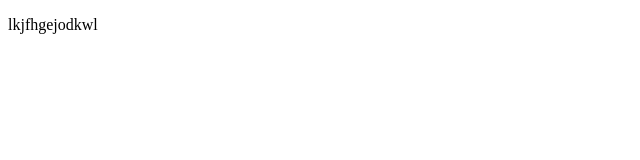
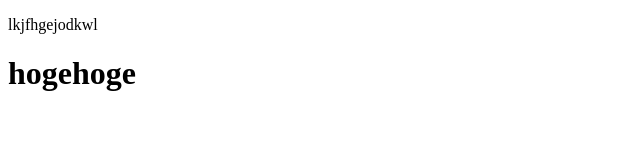
Before and after one commit to jumepiminami/myRepositry, a plain HTML site: page index.html in a window 1280 px wide. Shown: the whole page, without its empty margins (0-640 px from the left). Drawn offline with Linux system fonts and the light colour scheme.

Commit message:
Add files via upload

```diff
--- a/index.html
+++ b/index.html
@@ -8,5 +8,6 @@
 </head>
 <body>
     <p>lkjfhgejodkwl</p>
+    <h1>hogehoge</h1>
 </body>
 </html>
```
